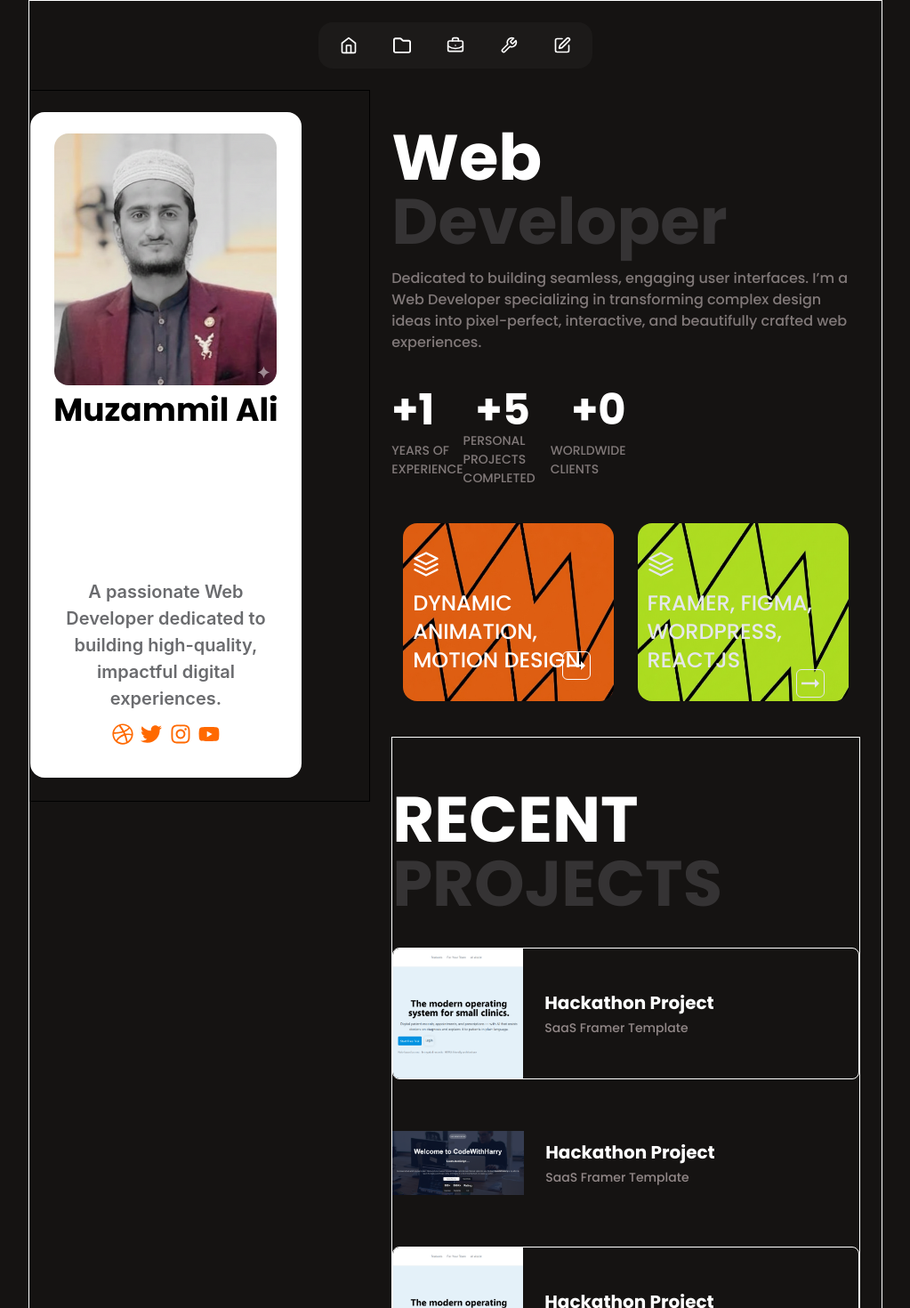
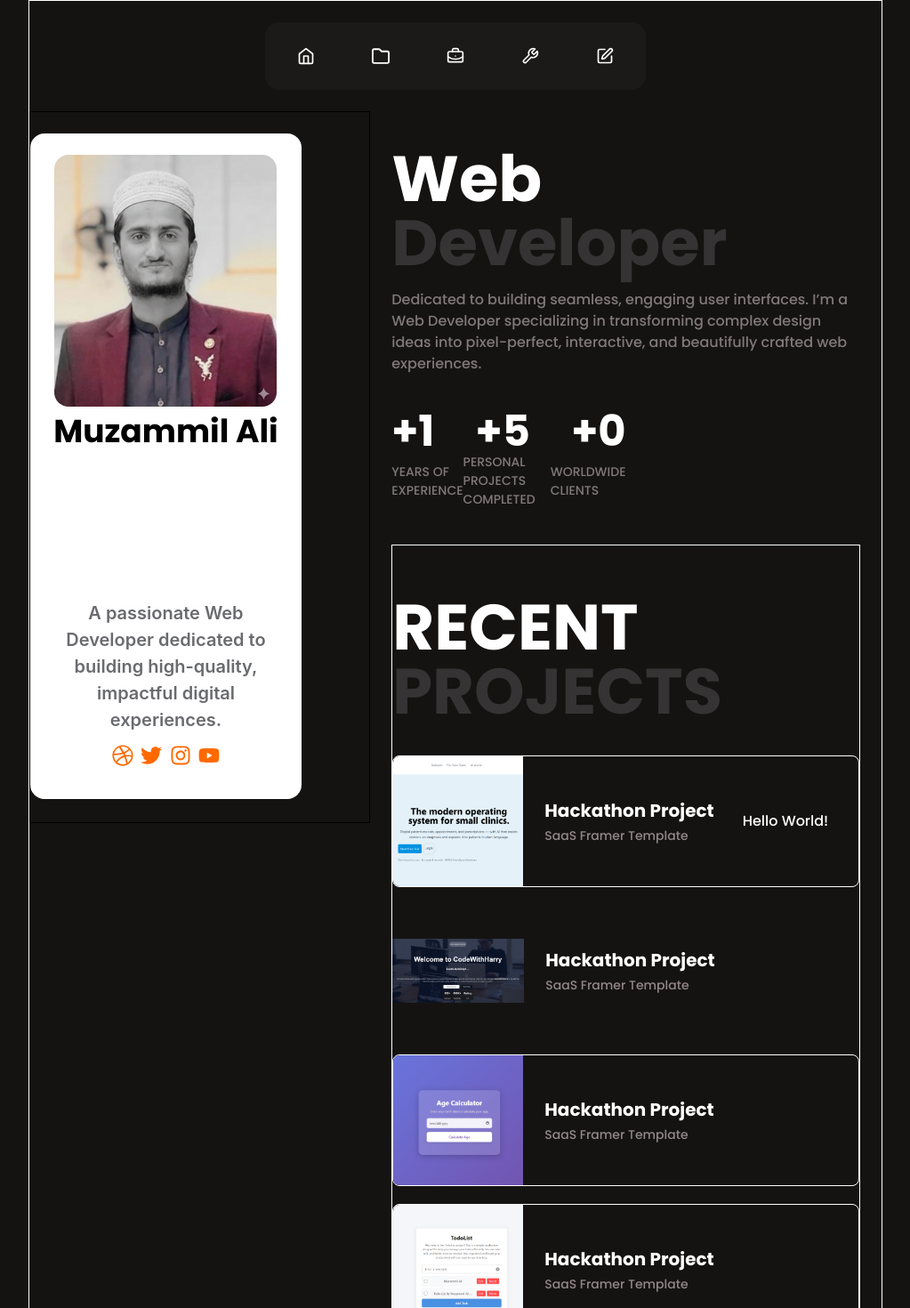
Before and after one commit to alimuzmmil294-coder/Portfolio, a React (Vite) app: page / in a window 1280 px wide. Shown: the top 1470 px of the page at 89% size, without its empty margins (128-1151 px from the left). Built offline with nearby package versions, Linux system fonts and the light colour scheme.

Commit message:
Corrected the Navbar Issue

```diff
--- a/src/App.jsx
+++ b/src/App.jsx
@@ -10,7 +10,6 @@ const App = () => {
       <div className="w-[75%] border border-white min-h-screen m-auto">
         <Header />
         <Routes>
-          {/* <Route path="/" element={} /> */}
           <Route path="/projects" element={<h1>Hello World</h1>} />
           <Route path="/experience" element={<h1>Hello World</h1>} />
           <Route path="/tools" element={<h1>Hello World</h1>} />
--- a/src/Components/Header.jsx
+++ b/src/Components/Header.jsx
@@ -30,18 +30,15 @@ const Header = () => {
             key={link.id}
             className="list-none flex flex-col items-center justify-center relative"
           >
-            <Link to={link.paht} className="text-[20px]">
+            <Link to={link.paht} className="text-[20px] p-3">
               {link.icon}
             </Link>
             <span
-              className={`${
-                first === idx
-                  ? "opacity-100 mt-5 visible translate-y-2"
-                  : "opacity-0 max-h-0 invisible overflow-hidden translate-y-0"
-              }  absolute top-[50%] transition-all duration-300 px-1 py-0.5 rounded-md bg-[#1C1A19] `}
-            >
-              {link.name}
-            </span>
+              className={`absolute top-[100%] left-50% transition-all duration-300 px-2 py-1 rounded-md bg-[#1C1A19] text-sm  pointer-events-none ${first === idx
+                ? "opacity-100 translate-y-2 visible"
+                : "opacity-0 translate-y-0 invisible"
+                }`}
+            >{link.name}</span>
           </li>
         ))}
       </ul>
--- a/src/Components/Hero.jsx
+++ b/src/Components/Hero.jsx
@@ -1,13 +1,18 @@
-import React from "react";
+import React, { useState } from "react";
 import "animate.css";
 import MyImage from "../assets/Images/MyImage.png";
 import OrangeImage from "../assets/Images/orange.jpg";
 import GreenImage from "../assets/Images/green.png";
 import heckathonProject from '../assets/Images/heckathonProject.png'
 import CodewithHarry from '../assets/Images/codeWithHarry.png'
+import AgeCalculator from '../assets/Images/ageCalculator.png'
+import TodoList from '../assets/Images/todoList.png'
 import { FiLayers } from "react-icons/fi";
 import { MdOutlineArrowRightAlt } from "react-icons/md";
 import { FaDribbble, FaTwitter, FaInstagram, FaYoutube } from "react-icons/fa";
+import { Link } from "react-router-dom";
+
+
 const icons = [
   { id: 1, icon: <FaDribbble /> },
   { id: 2, icon: <FaTwitter /> },
@@ -15,6 +20,7 @@ const icons = [
   { id: 4, icon: <FaYoutube /> },
 ];
 const Hero = () => {
+  const [text, setText] = useState(true)
   return (
     // ====================================All Hero Section====================================
     <section className="w-full flex items-start">
@@ -40,7 +46,7 @@ const Hero = () => {
             </p>
             <ul className="flex justify-around w-[50%] m-auto text-2xl text-orange-500 ">
               {icons.map((item) => (
-                <li className="list-none">{item.icon}</li>
+                <li key={item.id} className="list-none">{item.icon}</li>
               ))}
             </ul>
           </div>
@@ -60,7 +66,7 @@ const Hero = () => {
 
 
         {/*{/*==================================== The Text below the H1============================== */}
-        <p>
+        <div>
           <p className="text-[#817979]">
             Dedicated to building seamless, engaging user interfaces. I’m a Web
             Developer specializing in transforming complex design ideas into
@@ -86,12 +92,12 @@ const Hero = () => {
               WORLDWIDE CLIENTS
             </li>
           </ul>
-        </p>
+        </div>
 
 
 
         {/*{/*==================================== The two Images ====================================*/}
-        <section className="flex w-full mt-10 h-50">
+        {/* <section className="flex w-full mt-10 h-50">
           <div className="w-[60%] m-auto h-full relative">
             <img
               className="rounded-2xl w-[90%] m-auto opacity-90 h-full"
@@ -103,9 +109,9 @@ const Hero = () => {
                 <FiLayers />
               </span>
               <p className="text-2xl">DYNAMIC ANIMATION, MOTION DESIGN</p>
-              <span className="text-3xl border w-fit absolute bottom-6 right-10 rounded-md ">
+              <Link to={} className="text-3xl border w-fit absolute bottom-6 right-10 rounded-md hover:bg-white transition-all duration-300 hover:text-orange-500 ">
                 <MdOutlineArrowRightAlt />
-              </span>
+              </Link>
             </div>
           </div>
           <div className="w-[60%] m-auto h-full relative text-gray-200">
@@ -124,11 +130,10 @@ const Hero = () => {
               </span>
             </div>
           </div>
-        </section>
+        </section> */}
 
         {/* ====================================The Recent Projects====================================  */}
         <article className="border text-white my-10 py-10">
-
 
 
           {/* ====================================The reactProjects h1====================================  */}
@@ -141,7 +146,12 @@ const Hero = () => {
 
           {/* ====================================The reactProjects Cards====================================  */}
 
-          <article className="flex w-full h-37 items-center border rounded-lg overflow-hidden my-5">
+
+          {/* ====================================Card # 1====================================  */}
+          <article
+            onMouseEnter={() => setText(true)}
+            onMouseLeave={() => setText(false)}
+            className="flex w-full h-37 items-center border rounded-lg overflow-hidden my-5">
             <img
               src={heckathonProject}
               alt="Orange hackathon project preview"
@@ -151,8 +161,12 @@ const Hero = () => {
               <h3 className="text-xl font-semibold">Hackathon Project</h3>
               <p className="text-sm text-[#928888]">SaaS Framer Template</p>
             </div>
+            <span className={`${setText ? "translate-x-2" : ""}`}>Hello World!</span>
           </article>
-          <article className="flex w-full hover:bg-[#1C1A19] transition-all duration-200  h-37 items-center rounded-lg overflow-hidden my-5">
+
+
+          {/* ====================================Card # 2====================================  */}
+          <article className=" flex w-full hover:bg-[#1C1A19] transition-all duration-200  h-37 items-center rounded-lg overflow-hidden my-5">
             <img
               src={CodewithHarry}
               alt="Orange hackathon project preview"
@@ -163,9 +177,27 @@ const Hero = () => {
               <p className="text-sm text-[#928888]">SaaS Framer Template</p>
             </div>
           </article>
+
+
+
+          {/* ====================================Card # 3====================================  */}
           <article className="flex w-full h-37 items-center border rounded-lg overflow-hidden my-5">
             <img
-              src={heckathonProject}
+              src={AgeCalculator}
+              alt="Orange hackathon project preview"
+              className="h-full object-cover aspect-square"
+            />
+            <div className="flex flex-col justify-center px-6 gap-1">
+              <h3 className="text-xl font-semibold">Hackathon Project</h3>
+              <p className="text-sm text-[#928888]">SaaS Framer Template</p>
+            </div>
+          </article>
+
+
+          {/* ====================================Card # 4====================================  */}
+          <article className="flex w-full h-37 items-center border rounded-lg overflow-hidden my-5">
+            <img
+              src={TodoList}
               alt="Orange hackathon project preview"
               className="h-full object-cover aspect-square"
             />
```
Also changed, not shown: src/assets/Images/ageCalculator.png (added), src/assets/Images/todoList.png (added).
